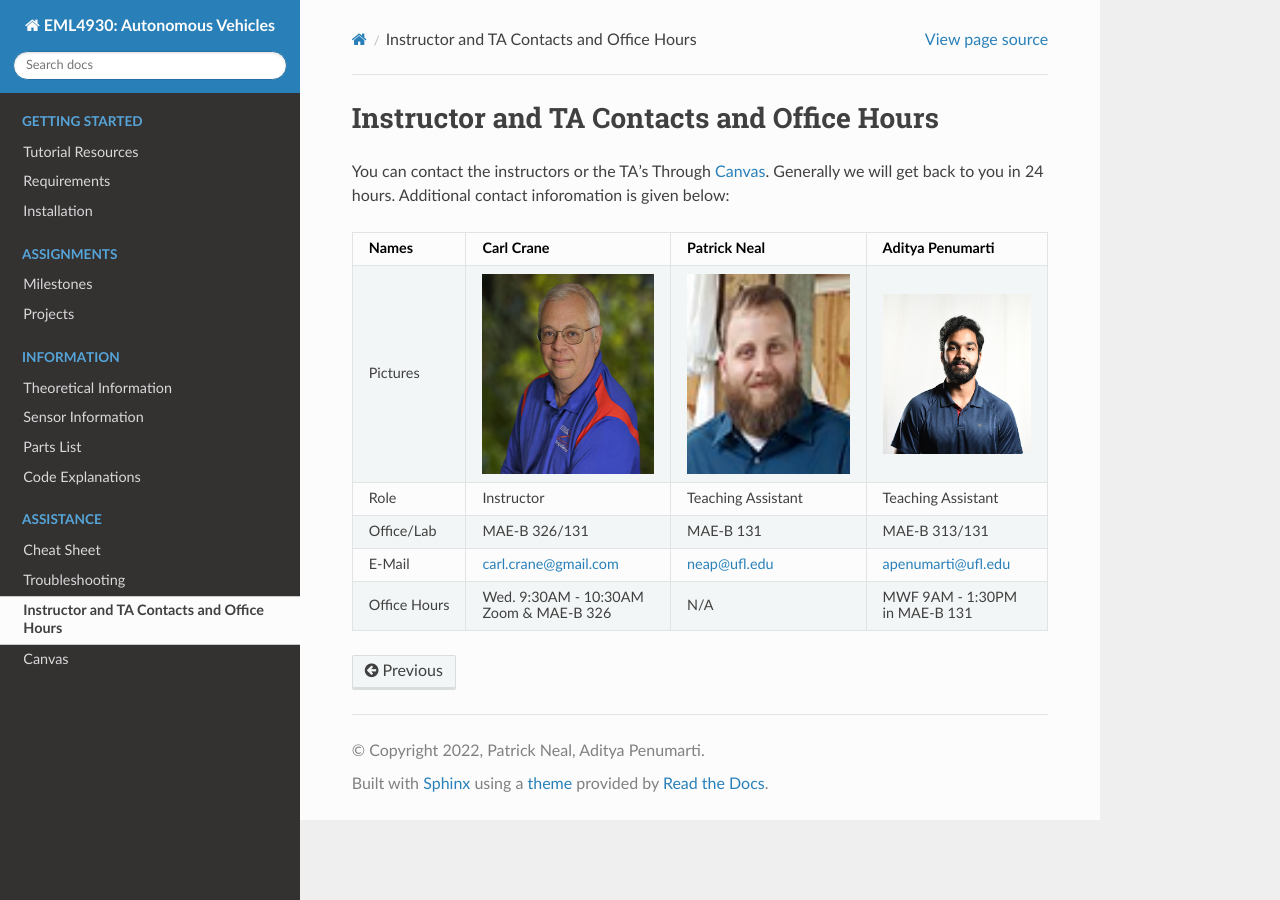
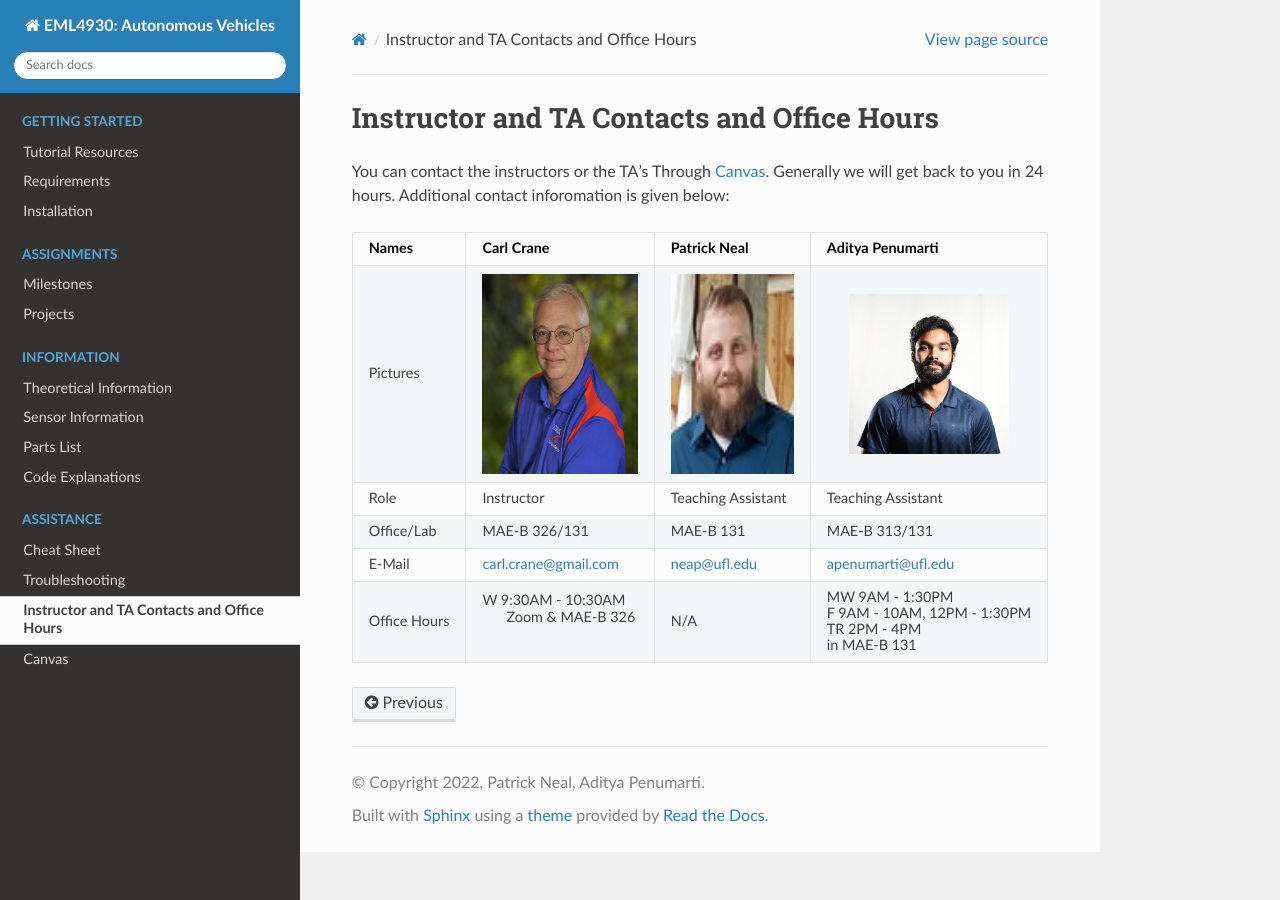
Before and after one commit to av-mae-uf/av1tenth-docs, a Sphinx documentation site: the page built from docs/assistance/contact.rst, in a window 1280 px wide. Built offline with Sphinx 7.4.7 and the Read the Docs theme 2.0.0, drawn with Linux system fonts in a browser that asks for light colours.

Commit message:
Adding TR Dates and modifying F

```diff
--- a/docs/assistance/contact.rst
+++ b/docs/assistance/contact.rst
@@ -18,7 +18,11 @@ You can contact the instructors or the TA's Through `Canvas <https://ufl.instruc
 +------------+--------------------------------------+---------------------------+-----------------------------+
 |   E-Mail   | carl.crane@gmail.com                 |    neap@ufl.edu           | apenumarti@ufl.edu          |
 +------------+--------------------------------------+---------------------------+-----------------------------+
-|Office Hours|Wed. 9:30AM - 10:30AM                 |    N/A                    |MWF 9AM - 1:30PM             |
+|Office Hours|W 9:30AM - 10:30AM                    |    N/A                    |MW 9AM - 1:30PM              |
 +            |                                      |                           |                             |
-|            |Zoom & MAE-B 326                      |                           |in MAE-B 131                 |
+|            | Zoom & MAE-B 326                     |                           |F 9AM - 10AM, 12PM - 1:30PM  |
++            |                                      |                           |                             |
+|            |                                      |                           |TR 2PM - 4PM                 |
++            |                                      |                           |                             |
+|            |                                      |                           |in MAE-B 131                 |
 +------------+--------------------------------------+---------------------------+-----------------------------+
```
